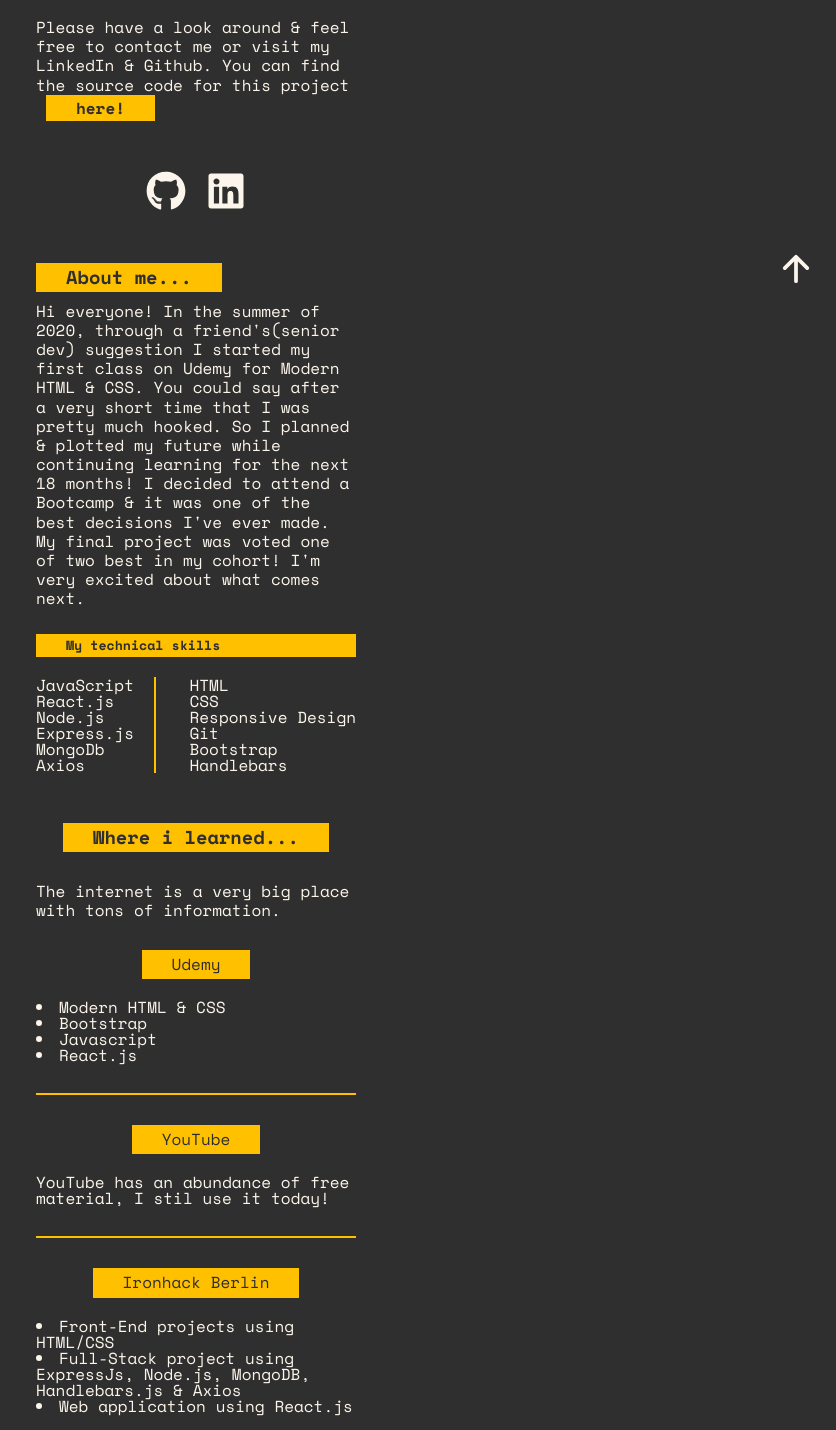
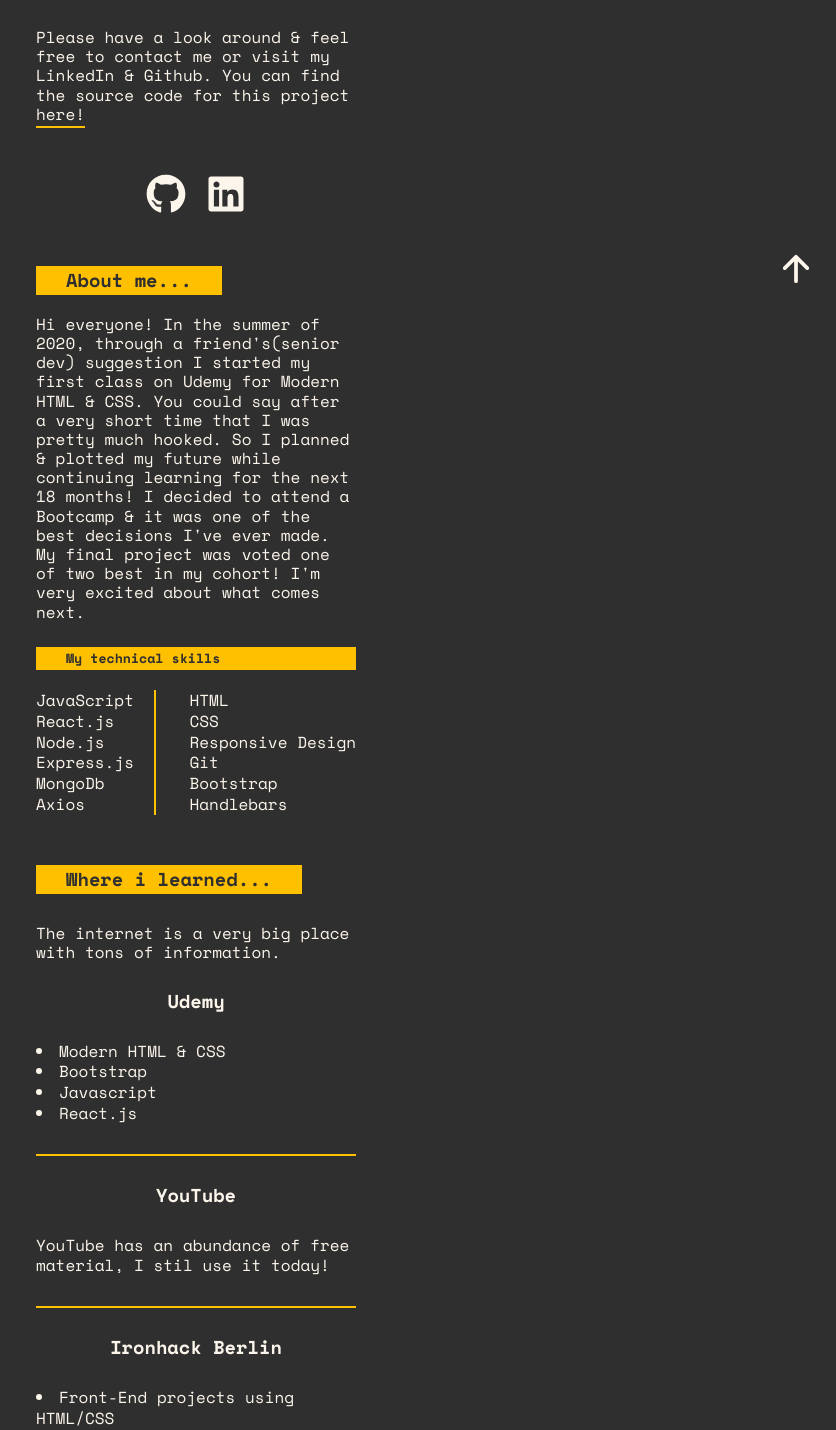
Before and after one commit to alekvelichkovikj/my-portfolio, a React (Create React App) app: page / in a window 1280 px wide. Shown: the part 491-1921 px from the top of the page, without its empty margins (444-1280 px from the left). Built offline with nearby package versions, Linux system fonts and the light colour scheme.

Commit message:
css style fix

```diff
--- a/src/components/Contact.jsx
+++ b/src/components/Contact.jsx
@@ -8,8 +8,11 @@ export const Contact = () => {
   return (
     <div id='contact'>
       <div className='container'>
-        <h3 className='btn-yellow'>Get in touch!</h3>
-        <p>How can i add to your team</p>
+        <div>
+          <h3 className='btn-yellow'>Get in touch!</h3>
+          <p>How I can add to your team</p>
+        </div>
+
         <ul>
           <li>Teamwork</li>
           <li>Communication</li>
--- a/src/components/Education.jsx
+++ b/src/components/Education.jsx
@@ -4,12 +4,14 @@ export const Education = () => {
   return (
     <div id='education'>
       <div className='container'>
-        <h3 className='btn-yellow'>Where i learned...</h3>
-        <p>The internet is a very big place with tons of information.</p>
+        <div>
+          <h3 className='btn-yellow'>Where i learned...</h3>
+          <p>The internet is a very big place with tons of information.</p>
+        </div>
 
         <div>
           <div className='card'>
-            <p className='btn-yellow'>Udemy</p>
+            <h3>Udemy</h3>
             <ul>
               <li>Modern HTML & CSS</li>
               <li>Bootstrap</li>
@@ -18,7 +20,7 @@ export const Education = () => {
             </ul>
           </div>
           <div className='card'>
-            <p className='btn-yellow'>YouTube</p>
+            <h3>YouTube</h3>
             <ol>
               <li>
                 YouTube has an abundance of free material, I stil use it today!
@@ -26,7 +28,7 @@ export const Education = () => {
             </ol>
           </div>
           <div className='card'>
-            <p className='btn-yellow'>Ironhack Berlin</p>
+            <h3>Ironhack Berlin</h3>
             <ul>
               <li>Front-End projects using HTML/CSS</li>
               <li>
--- a/src/components/Home.jsx
+++ b/src/components/Home.jsx
@@ -19,14 +19,17 @@ export const Home = () => {
           <p>
             Please have a look around & feel free to contact me or visit my
             LinkedIn & Github. You can find the source code for this project
-            <span className='btn-yellow ml-1'>
-              <a
-                className='text-dark'
-                href='https://github.com/alekvelichkovikj/my-portfolio'
-              >
-                <strong>here!</strong>
-              </a>
-            </span>
+            <a
+              className={
+                isDark
+                  ? 'text-light yellow-underline'
+                  : 'text-dark yellow-underline'
+              }
+              href='https://github.com/alekvelichkovikj/my-portfolio'
+            >
+              {' '}
+              here!
+            </a>
           </p>
 
           <div className='social-icons'>
--- a/src/components/Navbar.jsx
+++ b/src/components/Navbar.jsx
@@ -45,6 +45,7 @@ export const Navbar = () => {
             <MenuLink onClick={() => setIsOpen(false)}>
               <Link
                 className='btn-dark'
+                smooth
                 to={'#bio'}
                 scroll={(el) => scrollWithOffset(el)}
               >
@@ -53,13 +54,17 @@ export const Navbar = () => {
             </MenuLink>
 
             <MenuLink onClick={() => setIsOpen(false)}>
-              <Link to='#education' scroll={(el) => scrollWithOffset(el)}>
+              <Link
+                smooth
+                to='#education'
+                scroll={(el) => scrollWithOffset(el)}
+              >
                 Education
               </Link>
             </MenuLink>
 
             <MenuLink onClick={() => setIsOpen(false)}>
-              <Link to='#projects' scroll={(el) => scrollWithOffset(el)}>
+              <Link smooth to='#projects' scroll={(el) => scrollWithOffset(el)}>
                 Projects
               </Link>
             </MenuLink>
@@ -67,6 +72,7 @@ export const Navbar = () => {
             <MenuLink onClick={() => setIsOpen(false)}>
               <Link
                 className='btn-dark'
+                smooth
                 to='#contact'
                 scroll={(el) => scrollWithOffset(el)}
               >
--- a/src/components/Projects.jsx
+++ b/src/components/Projects.jsx
@@ -7,7 +7,9 @@ export const Projects = () => {
   return (
     <div id='projects'>
       <div className='container'>
-        <h3 className='btn-yellow'>Few of my projects</h3>
+        <div className='text-align-left'>
+          <h3 className='btn-yellow'>Few of my projects</h3>
+        </div>
 
         <div>
           <div className='card'>
--- a/src/components/ScrollToTop.jsx
+++ b/src/components/ScrollToTop.jsx
@@ -16,6 +16,7 @@ export const ScrollToTop = () => {
     <>
       <Link
         className={isDark ? 'text-light' : 'text-dark'}
+        smooth
         to='#home'
         scroll={(home) => scrollWithOffsetHome(home)}
       >
--- a/src/index.css
+++ b/src/index.css
@@ -20,9 +20,17 @@ p {
   line-height: 1.2;
 }
 
+li {
+  line-height: 1.3;
+}
+
 .text-yellow {
   color: #ffc000;
   font-weight: 700;
+}
+
+.yellow-underline {
+  border-bottom: 2px solid #ffc000;
 }
 
 .text-dark {
@@ -93,7 +101,7 @@ p {
 
 #home h3 {
   display: inline-block;
-  margin-bottom: 10px;
+  margin-bottom: 20px;
 }
 
 #home p {
@@ -123,14 +131,15 @@ p {
 }
 
 .ml-1 {
+  color: #fcf5eb;
   display: inline-block;
-  margin-left: 10px;
+  text-align: center;
 }
 
 /* Bio */
 #bio h3 {
   display: inline-block;
-  margin-bottom: 10px;
+  margin-bottom: 20px;
 }
 
 #bio p {
@@ -191,6 +200,10 @@ p {
 }
 
 /* Projects */
+#projects h3 {
+  display: inline-block;
+}
+
 #projects img {
   width: 300px;
   margin-bottom: 10px;
@@ -213,11 +226,11 @@ p {
 }
 
 #contact ul {
-  list-style-position: inside;
   margin-bottom: 80px;
 }
 
 #contact ul li {
+  list-style-position: inside !important;
   font-size: 16px;
 }
 
```
